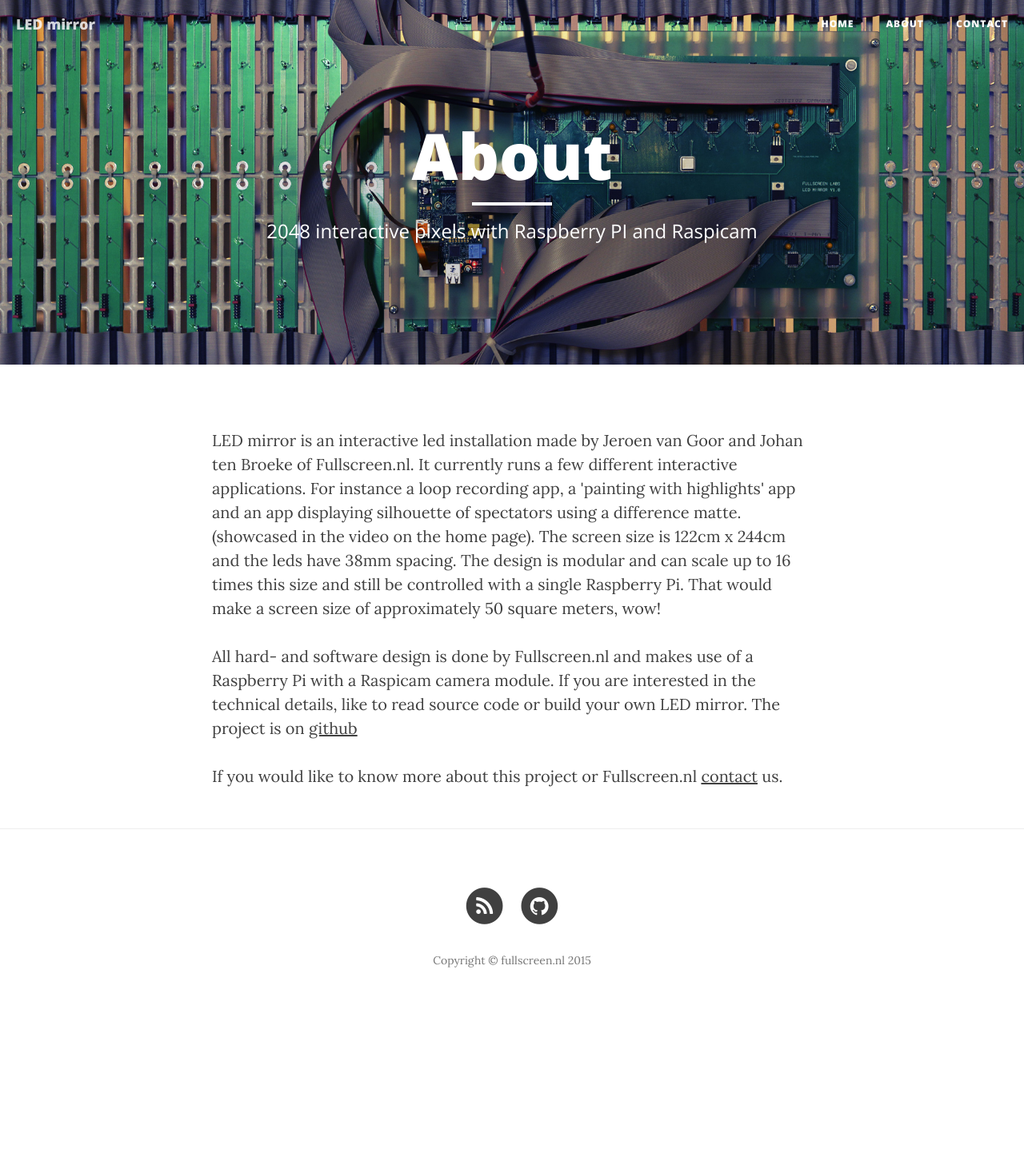
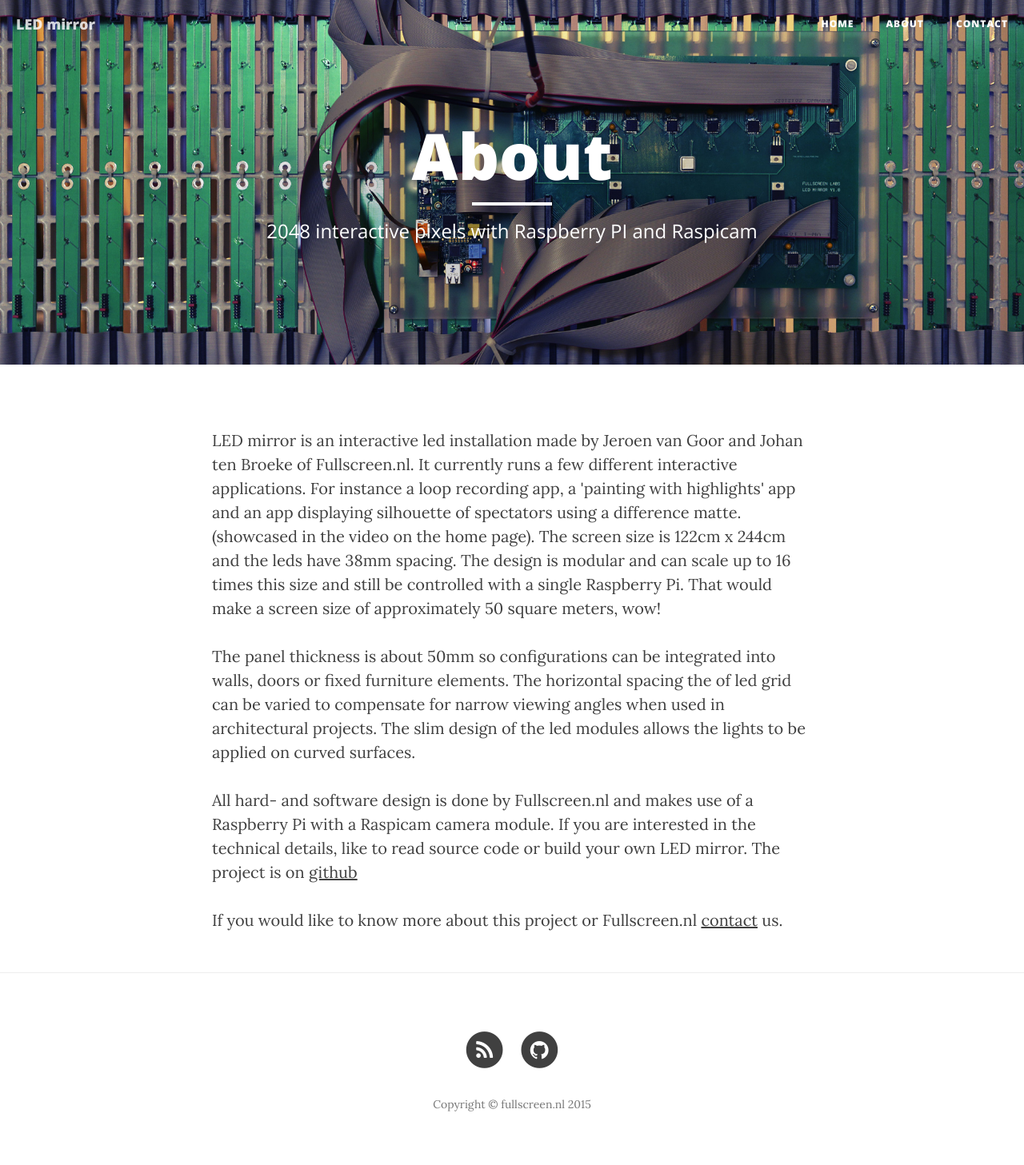
Before and after one commit to fullscreennl/led-mirror, a Jekyll site: the page built from about.html, in a window 1280 px wide. Shown: the whole page at 80% size. Built offline with Jekyll 4.4.1, drawn with Linux system fonts in a browser that asks for light colours; nearby versions of some CDN libraries; before the commit the page ends 1277 px from its top, so only the background shows below that.

Commit message:
tweaked about html

```diff
--- a/about.html
+++ b/about.html
@@ -8,6 +8,8 @@ header-img: "img/about-bg.jpg"
 <p>LED mirror is an interactive led installation made by Jeroen van Goor and Johan ten Broeke of Fullscreen.nl. It currently runs a few different interactive applications. For instance a loop recording app, a 'painting with highlights' app and an app displaying silhouette of spectators using a difference matte. (showcased in the video on the home page). The screen size is 122cm x 244cm and the leds have 38mm spacing.
 The design is modular and can scale up to 16 times this size and still be controlled with a single Raspberry Pi. That would make a screen size of approximately 50 square meters, wow!</p>
 
+<p>The panel thickness is about 50mm so configurations can be integrated into walls, doors or fixed furniture elements. The horizontal spacing the of led grid can be varied to compensate for narrow viewing angles when used in architectural projects. The slim design of the led modules allows the lights to be applied on curved surfaces.</p>
+
 <p>All hard- and software design is done by Fullscreen.nl and makes use of a Raspberry Pi with a Raspicam camera module. If you are interested in the technical details, like to read source code or build your own LED mirror. The project is on <a href="https://github.com/{{ site.github_username }}/led-mirror">github</a></p>
 
 <p>If you would like to know more about this project or Fullscreen.nl <a href="{{ site.baseurl }}/contact">contact</a> us.</p>
```
